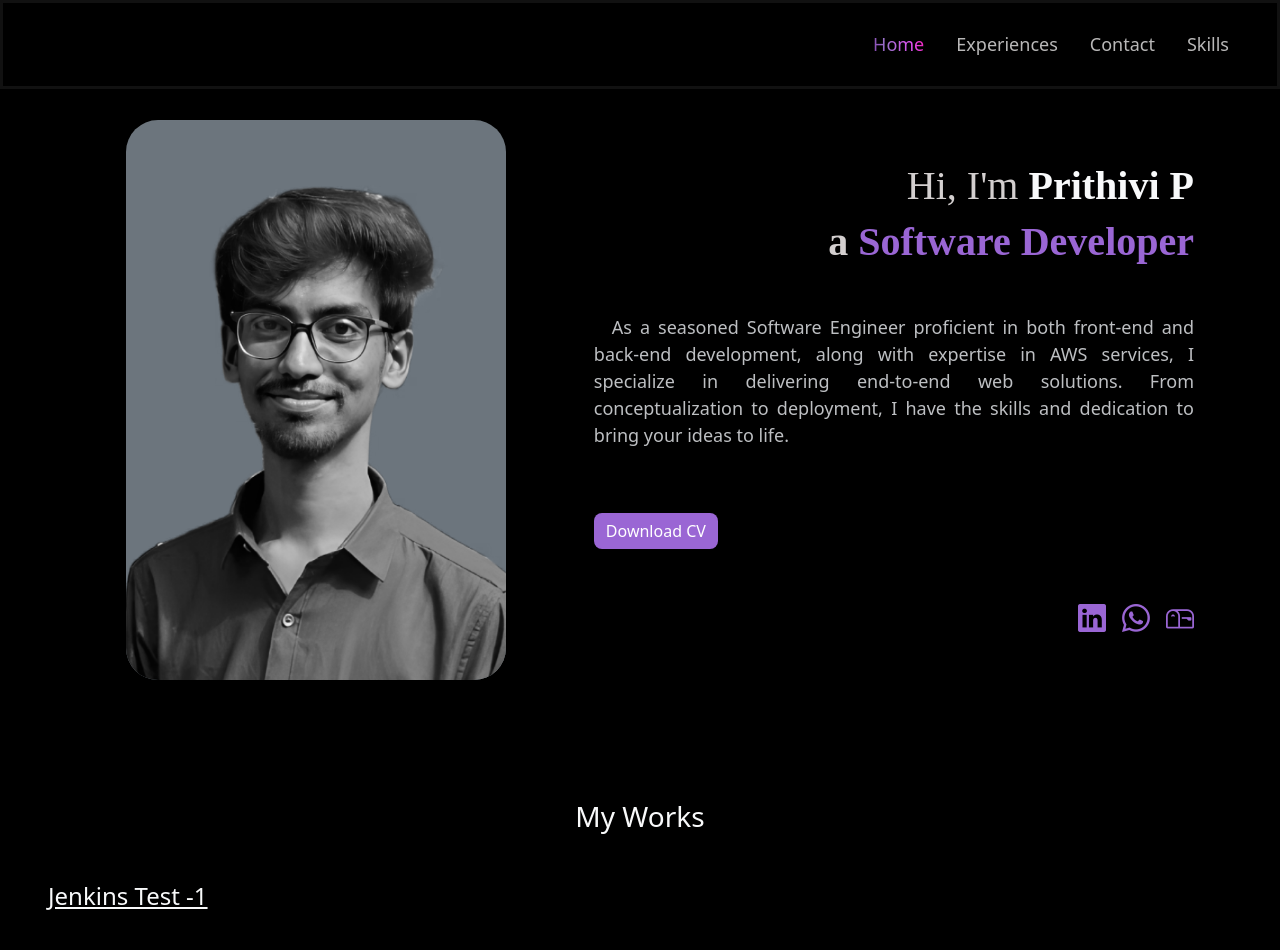
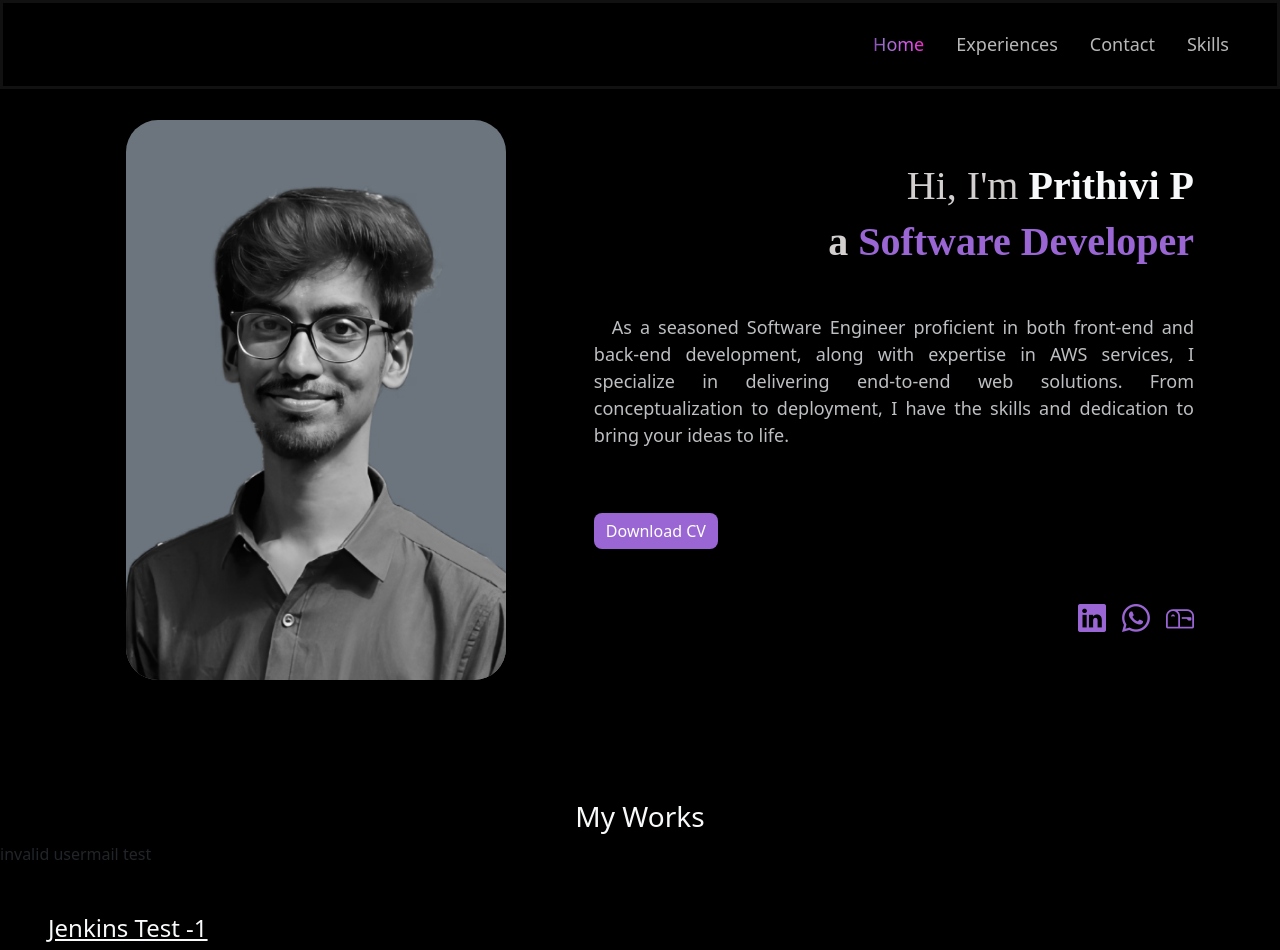
Before and after one commit to Prithivi36/Portfolio, a React (Vite) app in the folder Portfolio/: page / in a window 1280 px wide. Before the commit the page ends 918 px from the top, so only its background shows below. Built offline with nearby package versions, Linux system fonts and the light colour scheme; a web font is replaced by a local one.

Commit message:
testcommit

```diff
--- a/Portfolio/src/Experience/Timeline.jsx
+++ b/Portfolio/src/Experience/Timeline.jsx
@@ -6,6 +6,7 @@ function Timeline() {
     <>
     <h3 className='text-center text-light'>My Works</h3>
       <div className="">
+        <p>invalid usermail test</p>
         <h4 className='ms-5 text-decoration-underline text-light mt-5'>Jenkins Test -1</h4>
       </div>
     </>
```
